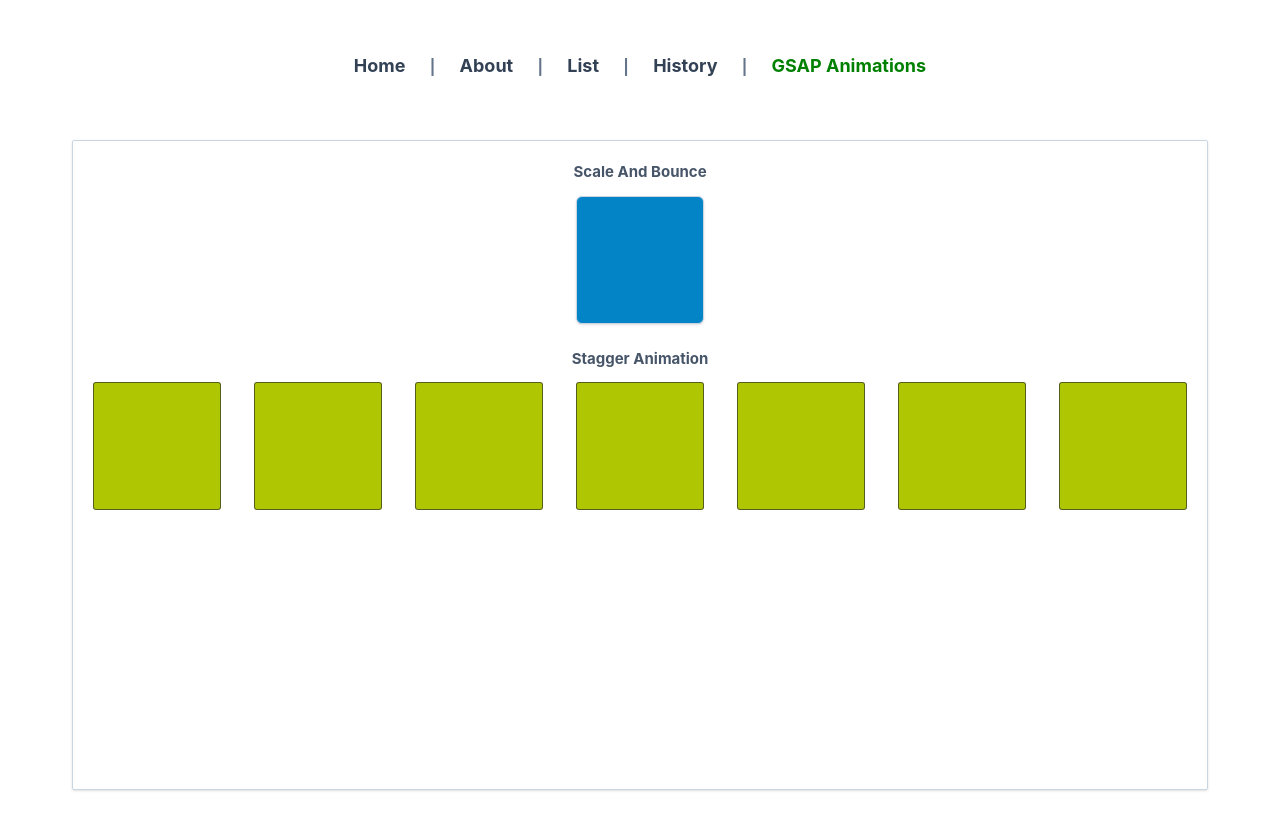
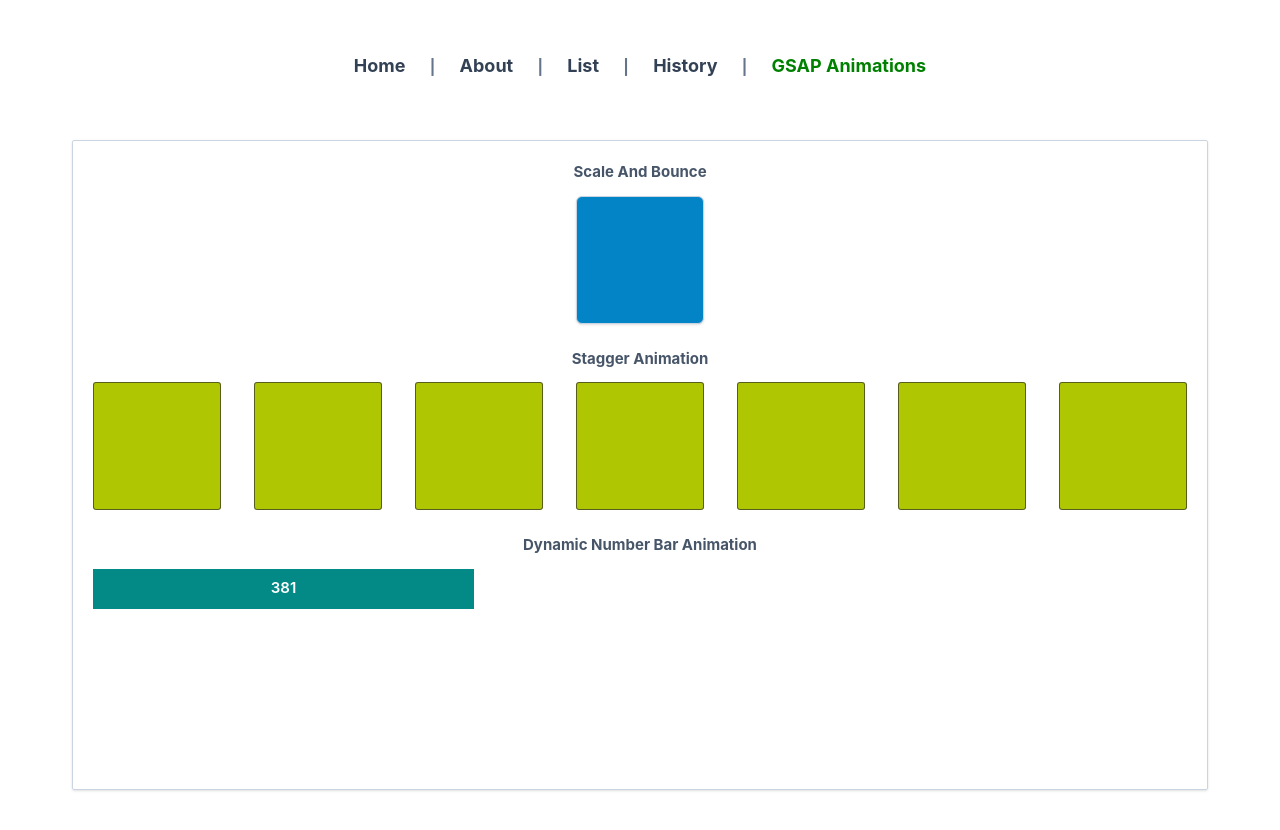
Before and after one commit to aung-thu-zaw/Vue-Animation, a Vue app: page /gsap-animation in a window 1280 px wide. Shown: the top 830 px of the page. Built offline with nearby package versions, Linux system fonts and the light colour scheme.

Commit message:
testing gsap tween

```diff
--- a/src/views/GsapAnimationView.vue
+++ b/src/views/GsapAnimationView.vue
@@ -1,7 +1,9 @@
 <script setup>
 import gsap from "gsap";
-import { onMounted, ref } from "vue";
+import {  onMounted,  ref, watch } from "vue";
 
+const number = ref(0);
+const tweenedNumber = ref(0);
 const cards = ref([
   { id: 1 },
   { id: 2 },
@@ -39,7 +41,24 @@ onMounted(() => {
       // from: "edges",
     },
   });
+
+  setInterval(randomNumber, 1300);
 });
+
+const randomNumber = () => {
+  number.value = Math.floor(Math.random() * (800 - 0));
+};
+
+watch(
+  () => number.value,
+  (currentValue, previousValue) => {
+    gsap.to(tweenedNumber, {
+      duration: 1,
+      ease: "circ.out",
+      value: currentValue,
+    });
+  }
+);
 </script>
 
 <template>
@@ -71,6 +90,15 @@ onMounted(() => {
         <div v-for="card in cards" :key="card.id" class="card"></div>
       </div>
     </div>
+
+    <div class="space-y-3">
+      <h1 class="font-bold text-slate-600 text-md text-center w-full">
+        Dynamic Number Bar Animation
+      </h1>
+      <div :style="{ width: tweenedNumber + 'px' }" class="bar">
+        <span class="font-semibold">{{ tweenedNumber.toFixed(0) }}</span>
+      </div>
+    </div>
   </div>
 </template>
 
@@ -82,4 +110,13 @@ onMounted(() => {
   height: 8rem;
   background: rgb(175, 198, 3);
 }
+
+.bar {
+  height: 40px;
+  display: flex;
+  align-items: center;
+  justify-content: center;
+  color: white;
+  background-color: rgb(3, 137, 134);
+}
 </style>
```
